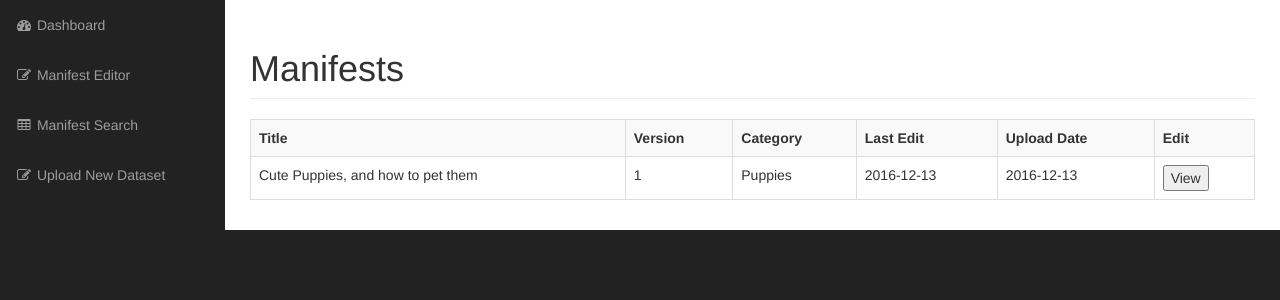
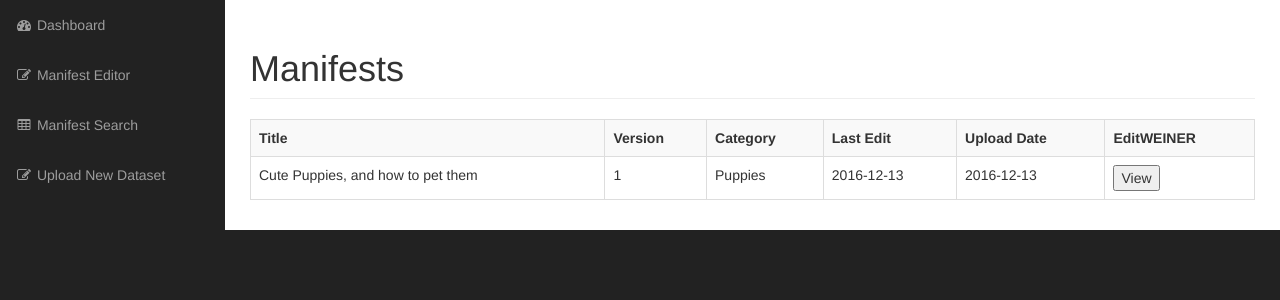
Before and after one commit to OCDX/softwareEngFinalProj, a PHP site: page /view.php in a window 1280 px wide. Shown: the part 51-351 px from the top of the page. Run offline with PHP 8.4, Linux system fonts and the light colour scheme; a user stored in the database is signed in; data comes from the database, SQL or seed files in the repository; some libraries are stand-ins or nearby versions.

Commit message:
test webhook

```diff
--- a/v2.0/view.php
+++ b/v2.0/view.php
@@ -44,7 +44,7 @@ $.extend(
 				<th>Category</th>
 				<th>Last Edit</th>
 				<th>Upload Date</th>
-				<th>Edit</th>
+				<th>EditWEINER</th>
 			</tr>";
         while ($row = mysqli_fetch_assoc($result)){
         echo
```
